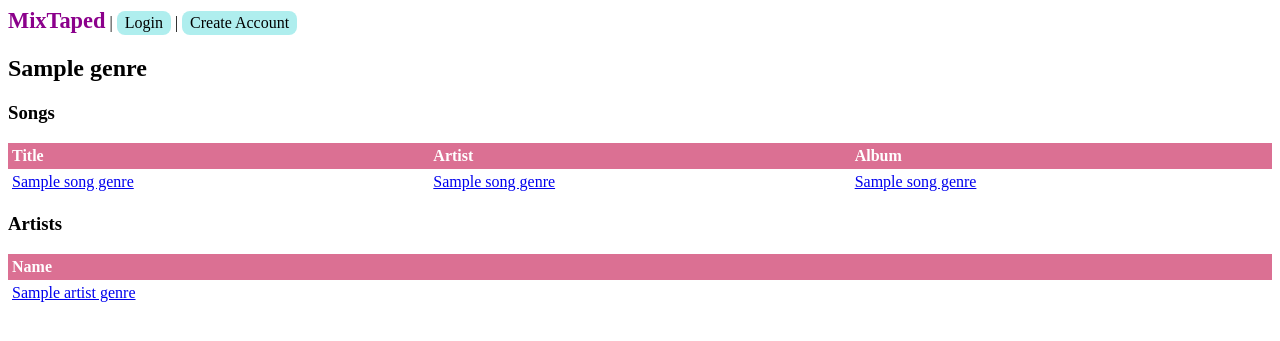
After one commit to AshleyDeo/MixTaped, a Flask app: page /genre/1 in a window 1280 px wide. The commit adds this page. Shown: the top 341 px of the page. Run offline with Flask 3, Linux system fonts and the light colour scheme; a database or web service that is not in the repository returns one stand-in record (values such as "Sample title"); some libraries are stand-ins or nearby versions.

Commit message:
Added genres
- Added genre tables and queries
- Updated artist, album, and song pages with sorting and link
- Added genre page with songs and artists

```diff
--- a/app.py
+++ b/app.py
@@ -5,19 +5,64 @@ import re
 from dotenv import load_dotenv
 from flask import Flask, abort, flash, redirect, request, render_template, session, url_for
 #from flask_bcrypt import Bcrypt
-from forms import RegisterForm, LoginForm, AudioForm
+from forms import RegisterForm, LoginForm, AudioForm, ReviewForm
 from tinytag import TinyTag
 from werkzeug.utils import secure_filename
 
 ### SQL - CREATE TABLE
-CREATE_TABLE_USERS = '''CREATE TABLE IF NOT EXISTS users (user_id SERIAL PRIMARY KEY, username VARCHAR(25) NOT NULL UNIQUE, password VARCHAR(30) NOT NULL, email VARCHAR(100) NOT NULL);'''
-CREATE_TABLE_ARTISTS = '''CREATE TABLE IF NOT EXISTS artists (artist_id SERIAL PRIMARY KEY, name VARCHAR(50) NOT NULL, description TEXT);'''
-CREATE_TABLE_ALBUMS = '''CREATE TABLE IF NOT EXISTS albums (album_id SERIAL PRIMARY KEY, album_title VARCHAR(50) NOT NULL, artist_id integer REFERENCES artists on delete cascade, released date NOT NULL DEFAULT now(), UNIQUE (album_id, album_title));'''
-CREATE_TABLE_SONGS = '''CREATE TABLE IF NOT EXISTS songs (song_id SERIAL, song_title VARCHAR(50) NOT NULL, album_id integer REFERENCES albums on delete cascade, length integer  DEFAULT 0 NOT NULL, track_number integer DEFAULT 0 NOT NULL, PRIMARY KEY (song_id, song_title, album_id));'''
+CREATE_TABLE_USERS = '''CREATE TABLE IF NOT EXISTS users (
+	user_id SERIAL PRIMARY KEY,
+	username VARCHAR(25) NOT NULL UNIQUE,
+	password VARCHAR(30) NOT NULL,
+	email VARCHAR(100) NOT NULL
+);'''
+CREATE_TABLE_ARTISTS = '''CREATE TABLE IF NOT EXISTS artists (
+	artist_id SERIAL PRIMARY KEY,
+	name VARCHAR(50) NOT NULL,
+	description TEXT
+);'''
+CREATE_TABLE_ALBUMS = '''CREATE TABLE IF NOT EXISTS albums (
+	album_id SERIAL PRIMARY KEY,
+	album_title VARCHAR(50) NOT NULL,
+	artist_id integer REFERENCES artists ON DELETE CASCADE,
+	released date NOT NULL DEFAULT now(),
+	UNIQUE (album_id, album_title)
+);'''
+CREATE_TABLE_SONGS = '''CREATE TABLE IF NOT EXISTS songs (
+	song_id SERIAL PRIMARY KEY,
+	song_title VARCHAR(50) NOT NULL,
+	album_id integer REFERENCES albums ON DELETE CASCADE,
+	length integer  DEFAULT 0 NOT NULL,
+	track_number integer DEFAULT 0 NOT NULL
+);'''
 CREATE_TABLE_GENRES = '''CREATE TABLE IF NOT EXISTS genres (genre_id SERIAL PRIMARY KEY, genre VARCHAR(25) NOT NULL UNIQUE);'''
-CREATE_TABLE_PLAYLISTS = '''CREATE TABLE IF NOT EXISTS playlists (playlist_id SERIAL PRIMARY KEY, user_id integer REFERENCES users on delete cascade, playlist_name VARCHAR(50) NOT NULL UNIQUE);'''
-CREATE_ALBUM_REVIEWS = '''CREATE TABLE IF NOT EXISTS album_reviews (id SERIAL PRIMARY KEY, user_id integer REFERENCES users on delete cascade, album_id integer REFERENCES albums on delete cascade, review TEXT);'''
-CREATE_SONG_REVIEWS = '''CREATE TABLE IF NOT EXISTS song_reviews (song_review_id SERIAL PRIMARY KEY, user_id integer REFERENCES users on delete cascade, song_id integer REFERENCES songs on delete cascade, review TEXT);'''
+CREATE_TABLE_PLAYLISTS = '''CREATE TABLE IF NOT EXISTS playlists (
+	playlist_id SERIAL PRIMARY KEY,
+	user_id integer REFERENCES users ON DELETE CASCADE,
+	playlist_name VARCHAR(50) NOT NULL UNIQUE
+);'''
+CREATE_ALBUM_REVIEWS = '''CREATE TABLE IF NOT EXISTS album_reviews (
+	album_review_id SERIAL PRIMARY KEY,
+	user_id integer REFERENCES users (user_id) ON DELETE CASCADE,
+	album_id integer REFERENCES albums (album_id) ON DELETE CASCADE,
+	review TEXT,
+	review_date TIMESTAMP
+);'''
+CREATE_SONG_REVIEWS = '''CREATE TABLE IF NOT EXISTS song_reviews (
+	song_review_id SERIAL PRIMARY KEY,
+	user_id integer REFERENCES users (user_id) ON DELETE CASCADE,
+	song_id integer REFERENCES songs (song_id) ON DELETE CASCADE,
+	review TEXT,
+	review_date TIMESTAMP
+);'''
+CREATE_ARTIST_GENRES = '''CREATE TABLE IF NOT EXISTS artist_genres (
+    artist_id integer REFERENCES artists ON DELETE CASCADE,
+    genre_id integer REFERENCES genres ON DELETE CASCADE
+);'''
+CREATE_SONG_GENRES = '''CREATE TABLE IF NOT EXISTS song_genres (
+    song_id integer REFERENCES songs ON DELETE CASCADE,
+    genre_id integer REFERENCES genres ON DELETE CASCADE
+);'''
 CREATE_TABLE_FILES = '''CREATE TABLE IF NOT EXISTS files (id SERIAL PRIMARY KEY, filename VARCHAR(10), file_url TEXT);'''
 
 ### SQL - SELECT
@@ -26,6 +71,8 @@ SELECT_ARTISTS = '''SELECT * FROM artists;'''
 SELECT_ALBUMS = '''SELECT * FROM albums;'''
 SELECT_SONGS = '''SELECT * FROM songs;'''
 SELECT_GENRES = '''SELECT * FROM genres;'''
+SELECT_SONG_GENRES = '''SELECT * FROM song_genres;'''
+SELECT_ARTIST_GENRES = '''SELECT * FROM artist_genres;'''
 SELECT_SONG_REVIEWS = '''SELECT * FROM song_reviews WHERE song_id=%s;'''
 SELECT_ALBUM_REVIEWS = '''SELECT * FROM album_reviews WHERE album_id=%s;'''
 
@@ -36,18 +83,37 @@ SELECT_ARTIST = '''SELECT * FROM artists WHERE name=%s;'''
 SELECT_ALBUM = '''SELECT * FROM albums WHERE album_title=%s AND artist_id=%s AND released=%s;'''
 SELECT_SONG = '''SELECT * FROM songs WHERE song_title=%s AND album_id=%s;'''
 SELECT_SONG_BY_ID = '''SELECT * FROM songs JOIN albums ON songs.album_id=albums.album_id JOIN artists ON albums.artist_id=artists.artist_id  WHERE song_id=%s;'''
+SELECT_SONGS_BY_ALBUM_ID = '''SELECT * FROM songs WHERE album_id=%s ORDER BY track_number ASC;'''
+INSERT_ARTIST_GENRE = '''INSERT INTO artist_genres (artist_id, genre_id) VALUES (%s,%s) RETURNING *;'''
 SELECT_REVIEWS_BY_SONGID = '''SELECT * FROM song_reviews WHERE song_id=%s;'''
 SELECT_ALBUM_BY_ID = '''SELECT * FROM albums JOIN artists ON albums.artist_id=artists.artist_id  WHERE album_id=%s;'''
 SELECT_REVIEWS_BY_ALBUMID = '''SELECT * FROM album_reviews WHERE album_id=%s;'''
+SELECT_GENRES_BY_SONG_ID = '''SELECT genres.* FROM song_genres JOIN genres ON song_genres.genre_id=genres.genre_id WHERE song_id=%s;'''
+SELECT_GENRES_BY_ALBUM_ID = '''SELECT genres.* FROM songs JOIN song_genres ON songs.song_id=song_genres.song_id JOIN genres ON song_genres.genre_id=genres.genre_id WHERE album_id=%s;'''
+SELECT_SONG_GENRE = '''SELECT * FROM song_genres WHERE genre_id=%s AND song_id=%s;'''
+SELECT_ARTIST_GENRE = '''SELECT * FROM artist_genres WHERE genre_id=%s AND artist_id=%s;'''
+SELECT_ARTIST_BY_ID = '''SELECT * FROM artists WHERE artist_id=%s;'''
+SELECT_GENRE_BY_ID = '''SELECT * FROM genres WHERE genre_id=%s;'''
+SELECT_ALBUMS_BY_ARTIST_ID = '''SELECT * FROM albums WHERE artist_id=%s ORDER BY released DESC;'''
+SELECT_GENRES_BY_ARTIST_ID = '''SELECT DISTINCT genres.* FROM artist_genres JOIN genres ON artist_genres.genre_id=genres.genre_id WHERE artist_id=%s GROUP BY genres.genre_id;'''
+SELECT_ARTISTS_BY_GENRE_ID = '''SELECT artists.* FROM artist_genres JOIN artists ON artist_genres.artist_id=artists.artist_id WHERE genre_id=%s;'''
+SELECT_SONGS_BY_GENRE_ID = '''SELECT songs.*, artists.artist_id, artists.name FROM song_genres
+JOIN songs ON song_genres.song_id=songs.song_id
+JOIN albums ON songs.album_id=albums.album_id
+JOIN artists ON albums.artist_id=artists.artist_id
+WHERE genre_id=%s;'''
 
 ### SQL - INSERT
 INSERT_USER = '''INSERT INTO users (username, password, email) VALUES (%s, %s, %s) RETURNING *;'''
 INSERT_GENRE = '''INSERT INTO genres (genre) VALUES (%s) RETURNING *;'''
 INSERT_ARTIST = '''INSERT INTO artists (name) VALUES (%s) RETURNING *;'''
+INSERT_ARTIST_GENRE = '''INSERT INTO artist_genres (artist_id, genre_id) VALUES (%s,%s) RETURNING *;'''
 INSERT_ALBUM = '''INSERT INTO albums (album_title, artist_id, released) VALUES (%s,%s,%s) RETURNING *;'''
 INSERT_SONG = '''INSERT INTO songs (song_title, length, track_number, album_id) VALUES (%s,%s,%s,%s) RETURNING *;'''
 INSERT_SONG_REVIEW = '''INSERT INTO song_reviews (song_id, user_id, rating, review) VALUES (%s,%s,%s,%s) RETURNING *;'''
 INSERT_ALBUM_REVIEW = '''INSERT INTO album_reviews (album_id, user_id, rating, review) VALUES (%s,%s,%s,%s) RETURNING *;'''
+INSERT_ARTIST_GENRE = '''INSERT INTO artist_genres (genre_id, artist_id) VALUES (%s,%s) RETURNING *;'''
+INSERT_SONG_GENRE = '''INSERT INTO song_genres (genre_id,song_id) VALUES (%s,%s) RETURNING *;'''
 
 load_dotenv()
 
@@ -64,14 +130,17 @@ def parseAudioData(file, file_ext):
 	print(data.artist)
 	print(data.other.get('artist'))
 	## data.year: 2017-06-17 -- datetime.strptime('2014-12-04', '%Y-%m-%d').date()
+	genres = []
+	if data.genre is not None:
+		genres = re.split(r'[;,/]+', data.genre)
 	genre_ids = []
 	artist_ids = []
 	with connection:
 		with connection.cursor() as cursor:
-			for g in re.split(r'[;,/]+', data.genre):
-				g = g.strip()
-				print(g)
+			for g in genres:
 				if type(g) is not None:
+					g = g.strip()
+					#print(g)
 					# print(type(g))
 					cursor.execute(SELECT_GENRE, (g,))
 					genre = cursor.fetchone()
@@ -85,11 +154,12 @@ def parseAudioData(file, file_ext):
 			if artist is None:
 				cursor.execute(INSERT_ARTIST, (data.artist,))
 				artist = cursor.fetchone()
-			artist_ids.append(genre[0])
+			artist_ids.append(artist[0])
 
 			if data.other.get('artist'):
-				for a in re.split(r'[;,/]+', data.other.get('artist')):
-					print(a)
+				#print(data.other.get('artist'))
+				for a in data.other.get('artist'):
+					#print(f'TEST: {a}')
 					if type(a) is not None:
 						# print(type(a))
 						cursor.execute(SELECT_ARTIST, (a,))
@@ -113,6 +183,23 @@ def parseAudioData(file, file_ext):
 				cursor.execute(INSERT_SONG, (data.title, data.duration, data.track, album[0]))
 				song = cursor.fetchone()
 
+			for id in genre_ids:
+				if id is not None:
+					# print(type(g))
+					cursor.execute(SELECT_SONG_GENRE, (id,song[0]))
+					genre = cursor.fetchone()
+					if genre is None:
+						cursor.execute(INSERT_SONG_GENRE, (id,song[0]))
+						genre = cursor.fetchone()
+
+				for a_id in artist_ids:
+					if id is not None:
+						# print(type(g))
+						cursor.execute(SELECT_ARTIST_GENRE, (id,a_id))
+						genre = cursor.fetchone()
+						if genre is None:
+							cursor.execute(INSERT_ARTIST_GENRE, (id,a_id))
+							genre = cursor.fetchone()
 	return None
 
 @app.route('/')
@@ -126,7 +213,9 @@ def index():
 			cursor.execute(CREATE_TABLE_SONGS)
 			cursor.execute(CREATE_TABLE_PLAYLISTS)
 			cursor.execute(CREATE_ALBUM_REVIEWS)
-			#cursor.execute(CREATE_SONG_REVIEWS)
+			cursor.execute(CREATE_SONG_REVIEWS)
+			cursor.execute(CREATE_ARTIST_GENRES)
+			cursor.execute(CREATE_SONG_GENRES)
 			#cursor.execute(CREATE_TABLE_FILES)
 			print("Tables created!!")
 			cursor.execute(SELECT_USERS)
@@ -139,8 +228,12 @@ def index():
 			data_4 = cursor.fetchall()
 			cursor.execute(SELECT_GENRES)
 			data_5 = cursor.fetchall()
+			cursor.execute(SELECT_SONG_GENRES)
+			data_6 = cursor.fetchall()
+			cursor.execute(SELECT_ARTIST_GENRES)
+			data_7 = cursor.fetchall()
 
-	return render_template('index.html', tables=[data_1, data_2, data_3, data_4, data_5])
+	return render_template('index.html', tables=[data_1, data_2, data_3, data_4, data_5, data_6, data_7])
 
 @app.route('/login', methods=['GET', 'POST'])
 def login():
@@ -219,19 +312,56 @@ def songInfo(id = None):
 			song = cursor.fetchone()
 			cursor.execute(SELECT_REVIEWS_BY_SONGID, (id,))
 			reviews = cursor.fetchall()
-			return render_template('song_review.html', id=id, song=song, reviews=reviews)
+			cursor.execute(SELECT_GENRES_BY_SONG_ID, (id,))
+			genres = cursor.fetchall()
+			return render_template('song_review.html', id=id, song=song, genres=genres, reviews=reviews)
 	return redirect(url_for('index'))
 
 @app.route('/album/<id>', methods=['GET', 'POST'])
 def albumInfo(id = None):
+	form=ReviewForm();
 	with connection:
 		with connection.cursor() as cursor:
 			cursor.execute(SELECT_ALBUM_BY_ID, (id,))
 			album = cursor.fetchone()
-			print(album)
+			#print(album)
+			cursor.execute(SELECT_SONGS_BY_ALBUM_ID, (id,))
+			songs = cursor.fetchall()
 			cursor.execute(SELECT_REVIEWS_BY_ALBUMID, (id,))
 			reviews = cursor.fetchall()
-			return render_template('album_review.html', id=id, album=album, reviews=reviews)
+			cursor.execute(SELECT_GENRES_BY_ALBUM_ID, (id,))
+			genres = cursor.fetchall()
+			return render_template('album_review.html', id=id, form=form, songs=songs, genres=genres, album=album, reviews=reviews)
+	return redirect(url_for('index'))
+
+@app.route('/artist/<id>', methods=['GET', 'POST'])
+def artistInfo(id = None):
+	form=ReviewForm();
+	with connection:
+		with connection.cursor() as cursor:
+			cursor.execute(SELECT_ARTIST_BY_ID, (id,))
+			artist = cursor.fetchone()
+			#print(album)
+			cursor.execute(SELECT_ALBUMS_BY_ARTIST_ID, (id,))
+			albums = cursor.fetchall()
+			cursor.execute(SELECT_GENRES_BY_ARTIST_ID, (id,))
+			genres = cursor.fetchall()
+			return render_template('artist.html', form=form, id=id, artist=artist, genres=genres, albums=albums,)
+	return redirect(url_for('index'))
+
+@app.route('/genre/<id>', methods=['GET', 'POST'])
+def genre(id = None):
+	form=ReviewForm();
+	with connection:
+		with connection.cursor() as cursor:
+			cursor.execute(SELECT_GENRE_BY_ID, (id,))
+			genre = cursor.fetchone()
+			#print(album)
+			cursor.execute(SELECT_ARTISTS_BY_GENRE_ID, (id,))
+			artists = cursor.fetchall()
+			cursor.execute(SELECT_SONGS_BY_GENRE_ID, (id,))
+			songs = cursor.fetchall()
+			return render_template('genre.html', genre=genre, artists=artists, songs=songs,)
 	return redirect(url_for('index'))
 
 if __name__ == '__main__':
--- a/forms.py
+++ b/forms.py
@@ -1,7 +1,7 @@
 from flask_wtf import FlaskForm
 from flask_wtf.file import FileField
-from wtforms import StringField, PasswordField, SubmitField
-from wtforms.validators import DataRequired, Length, Email, EqualTo, ValidationError
+from wtforms import StringField, PasswordField, SubmitField, TextAreaField
+from wtforms.validators import DataRequired, InputRequired, Length, Email, EqualTo, ValidationError
 
 class RegisterForm(FlaskForm):
 	username = StringField('Username', validators=[DataRequired(), Length(min=2, max=100)])
@@ -20,5 +20,5 @@ class AudioForm(FlaskForm):
 	submit = SubmitField('Submit')
 
 class ReviewForm(FlaskForm):
-	review = StringField('Comment', validators=[DataRequired()])
+	review = TextAreaField("Comment", validators=[InputRequired()])
 	submit = SubmitField('Submit')
--- a/static/styles/style.css
+++ b/static/styles/style.css
@@ -24,6 +24,15 @@ button{
 	background-color: paleturquoise;
 	color: black;
 	padding: 0.2em 0.5em;
+	text-align: center;
+	text-decoration: none;
+	display: inline-block;
+	border-radius: 0.5em;
+}
+.genre, .genre > a{
+	background-color: paleturquoise;
+	color: black;
+	padding: 0.1em 0.25em;
 	text-align: center;
 	text-decoration: none;
 	display: inline-block;
--- /dev/null
+++ b/templates/genre.html
@@ -0,0 +1,39 @@
+{% extends 'layout.html' %}
+
+{% block content %}
+<h2>{{genre[1]}}</h2>
+<h3>Songs</h3>
+<table>
+	<thead>
+		<tr>
+			<th>Title</th>
+			<th>Artist</th>
+			<th>Album</th>
+		</tr>
+	</thead>
+	<tbody>
+		{% for row in songs %}
+		<tr>
+			<td><a href="/song/{{row[0]}}">{{ row[1] }}</a></td>
+			<td><a href="/artist/{{row[5]}}">{{ row[6] }}</a></td>
+			<td><a href="/album/{{row[2]}}">{{ row[3] }}</a></td>
+		</tr>
+		{% endfor %}
+	</tbody>
+</table>
+<h3>Artists</h3>
+<table>
+	<thead>
+		<tr>
+			<th>Name</th>
+		</tr>
+	</thead>
+	<tbody>
+		{% for row in artists %}
+		<tr>
+			<td><a href="/artist/{{row[0]}}">{{ row[1] }}</a></td>
+		</tr>
+		{% endfor %}
+	</tbody>
+</table>
+{%endblock%}
```
Also changed, not shown: templates/album_review.html (+49 -2 lines), templates/artist.html (added, +30 -0 lines), templates/index.html (+41 -7 lines), templates/song_review.html (+32 -3 lines).
